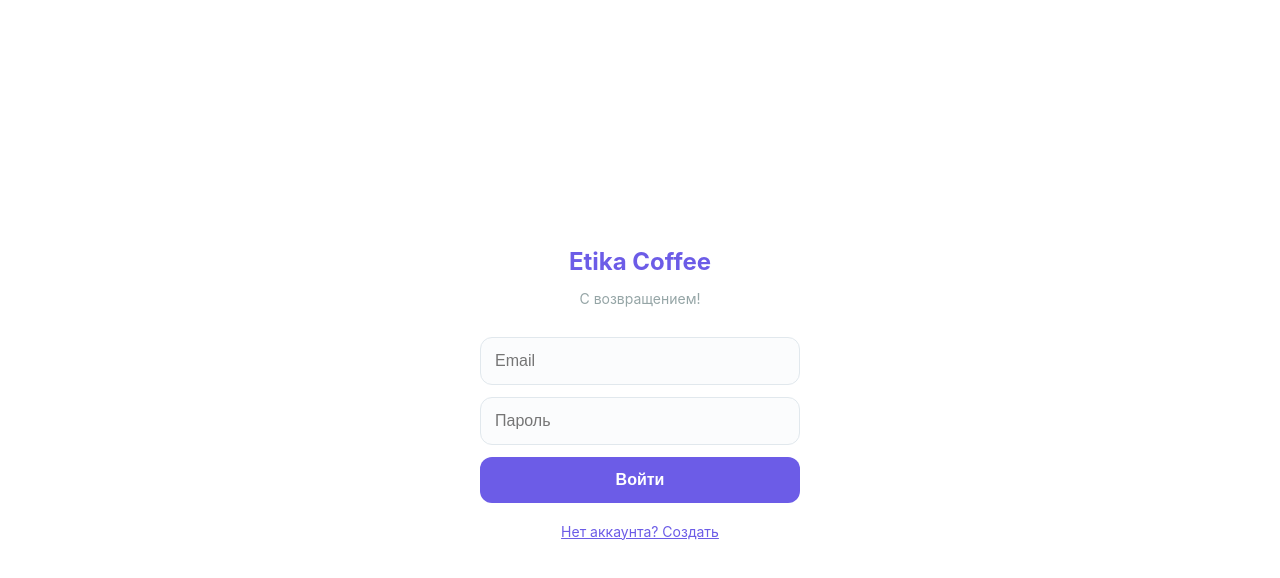
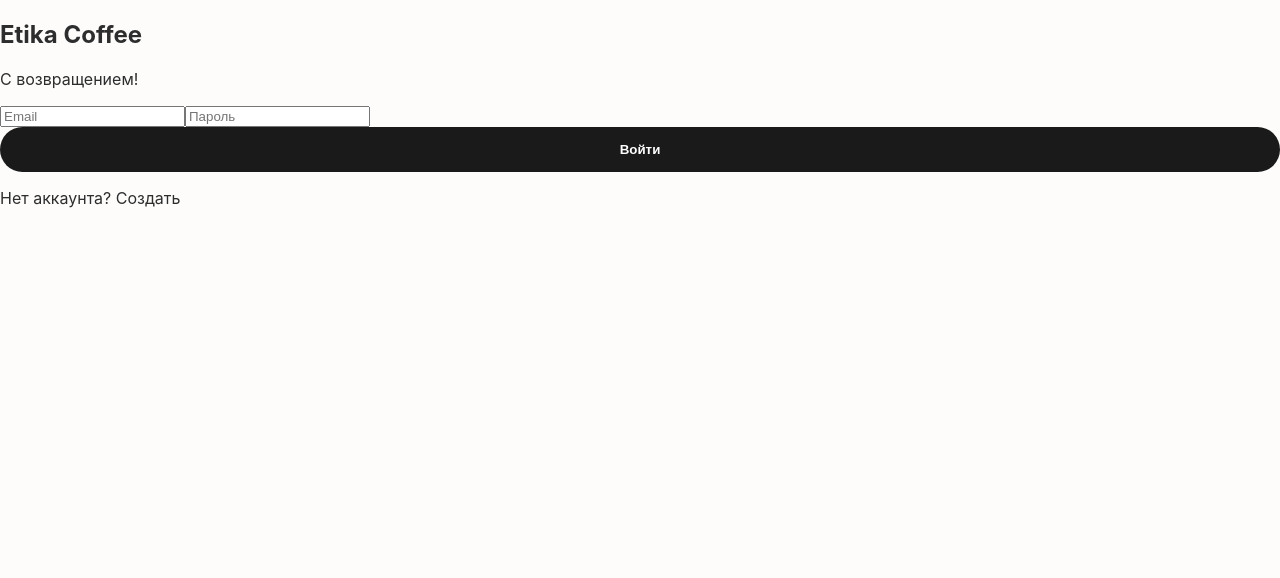
Before and after one commit to zubrz-nick/Kursach, a React (Create React App) app in the folder frontend-client/: page / in a window 1280 px wide. Shown: the top 578 px of the page. Built offline with nearby package versions, Linux system fonts and the light colour scheme.

Commit message:
Update App.css

```diff
--- a/frontend-client/src/App.css
+++ b/frontend-client/src/App.css
@@ -1,133 +1,13 @@
-/* --- БАЗОВЫЕ НАСТРОЙКИ --- */
-:root {
-  --accent: #6c5ce7; /* Фиолетовый акцент */
-  --bg: #f4f6f8;    /* Очень светлый серый фон */
-  --text-main: #2d3436;
-  --text-sub: #95a5a6;
-  --white: #ffffff;
-  --radius-card: 16px;
-  --shadow: 0 2px 12px rgba(0,0,0,0.04);
-}
+:root { --primary: #1a1a1a; --accent: #d4a373; --bg: #fdfcfb; --text: #2d2d2d; }
+body { background: var(--bg); font-family: 'Inter', sans-serif; color: var(--text); margin: 0; }
+.fade-in { animation: fadeIn 0.4s ease; }
+@keyframes fadeIn { from { opacity: 0; transform: translateY(10px); } to { opacity: 1; transform: translateY(0); } }
 
-* { box-sizing: border-box; }
-
-body {
-  margin: 0;
-  background-color: var(--bg);
-  font-family: -apple-system, BlinkMacSystemFont, 'Segoe UI', Roboto, Helvetica, Arial, sans-serif;
-  color: var(--text-main);
-  -webkit-font-smoothing: antialiased;
-}
-
-.paradise-app {
-  max-width: 500px; /* Ограничиваем ширину для мобильного вида на ПК */
-  margin: 0 auto;   /* Центрируем */
-  background: var(--bg);
-  min-height: 100vh;
-  padding-bottom: 90px; /* Отступ для нижней навигации */
-  position: relative;
-}
-
-.page { padding: 20px; }
-
-h2 { font-size: 20px; font-weight: 700; margin: 0 0 20px 0; }
-h3 { font-size: 16px; margin: 0 0 15px 0; color: var(--text-main); }
-
-/* --- АВТОРИЗАЦИЯ (Login/Register) --- */
-.login-page {
-  display: flex; justify-content: center; align-items: center;
-  min-height: 100vh; background: var(--white); padding: 20px;
-}
-.login-card { text-align: center; width: 100%; max-width: 320px; }
-.login-card h2 { font-size: 24px; color: var(--accent); margin-bottom: 10px; }
-.subtitle { color: var(--text-sub); margin-bottom: 30px; font-size: 14px; }
-.login-card input {
-  width: 100%; padding: 14px; margin-bottom: 12px;
-  border: 1px solid #e1e8ed; border-radius: 12px;
-  background: #fbfcfd; font-size: 16px; transition: 0.2s;
-}
-.login-card input:focus { border-color: var(--accent); outline: none; background: var(--white); }
-.btn-main {
-  width: 100%; background: var(--accent); color: var(--white);
-  border: none; padding: 14px; border-radius: 12px;
-  font-weight: 600; font-size: 16px; cursor: pointer; transition: 0.2s;
-}
-.btn-main:hover { opacity: 0.9; transform: translateY(-1px); }
-.toggle-auth { margin-top: 20px; color: var(--accent); cursor: pointer; font-size: 14px; text-decoration: underline; }
-
-/* --- КОМПОНЕНТ ПРОФИЛЯ (Исправляем дизайн) --- */
-.user-header {
-  display: flex; justify-content: space-between; align-items: center;
-  margin-bottom: 30px; padding-bottom: 15px; border-bottom: 1px solid #e1e8ed;
-}
-.user-name { font-size: 18px; font-weight: 600; }
-.btn-logout {
-  background: #fff0f0; color: #e74c3c; border: none;
-  padding: 8px 16px; border-radius: 20px;
-  font-size: 13px; font-weight: 600; cursor: pointer; transition: 0.2s;
-}
-.btn-logout:hover { background: #ffe0e0; }
-
-/* --- ИСТОРІЯ ЗАКАЗОВ (Минимализм) --- */
-.order-history { display: flex; flex-direction: column; gap: 12px; }
-.order-item {
-  background: var(--white); padding: 16px; border-radius: var(--radius-card);
-  box-shadow: var(--shadow); display: flex; justify-content: space-between; align-items: center;
-}
-.order-main-info { flex: 1; display: flex; flex-direction: column; gap: 6px; }
-.order-meta { display: flex; gap: 10px; align-items: center; font-size: 12px; color: var(--text-sub); }
-.order-total { font-size: 14px; font-weight: 700; color: var(--accent); background: #f0eeff; padding: 2px 6px; border-radius: 6px; }
-.order-number { background: #f1f2f6; padding: 2px 5px; border-radius: 4px; color: #7f8c8d; }
-.order-text { font-size: 15px; line-height: 1.4; color: var(--text-main); }
-
-.order-status-side { display: flex; align-items: center; gap: 6px; margin-left: 15px; }
-.status-dot { width: 8px; height: 8px; background: #ffeaa7; border-radius: 50%; } /* Ожидание */
-.dot-ready { background: #00b894; box-shadow: 0 0 6px #55efc4; } /* Готов/Выдан */
-.status-text { font-size: 11px; font-weight: 700; text-transform: uppercase; color: var(--text-sub); letter-spacing: 0.5px; }
-
-/* --- КОРЗИНА И МЕНЮ --- */
-.product-grid { display: flex; flex-direction: column; gap: 12px; }
-.product-card {
-  background: var(--white); padding: 16px; border-radius: var(--radius-card);
-  display: flex; align-items: center; justify-content: space-between; box-shadow: var(--shadow);
-}
-.product-info { flex-grow: 1; margin: 0 15px; }
-.product-info h3 { margin: 0 0 4px 0; font-size: 16px; }
-.product-info p { margin: 0; color: var(--accent); font-weight: 700; font-size: 15px; }
-.btn-add {
-  background: #f0eeff; color: var(--accent); border: none;
-  width: 36px; height: 36px; border-radius: 12px; font-size: 20px; font-weight: 600; cursor: pointer; transition: 0.2s;
-}
-.btn-add:hover { background: #e0dfff; }
-
-.cart-panel {
-  position: fixed; bottom: 85px; left: 50%; transform: translateX(-50%);
-  width: calc(100% - 40px); max-width: 460px;
-  background: var(--white); padding: 18px; border-radius: 20px;
-  box-shadow: 0 -5px 25px rgba(0,0,0,0.08); z-index: 10;
-}
-.cart-header { display: flex; justify-content: space-between; align-items: center; margin-bottom: 12px; }
-.cart-header h3 { margin: 0; }
-.cart-count { background: var(--accent); color: white; border-radius: 20px; padding: 2px 8px; font-size: 12px; }
-.cart-items { max-height: 90px; overflow-y: auto; margin-bottom: 15px; padding-right: 5px; }
-.cart-item { display: flex; justify-content: space-between; padding: 6px 0; border-bottom: 1px solid #f1f2f6; font-size: 14px; }
-.cart-item button { background: none; border: none; color: #e74c3c; cursor: pointer; font-size: 16px; padding: 0 5px; }
-
-/* --- НИЖНЯЯ НАВИГАЦИЯ --- */
-.bottom-nav {
-  position: fixed; bottom: 0; left: 50%; transform: translateX(-50%);
-  width: 100%; max-width: 500px;
-  background: rgba(255, 255, 255, 0.95);
-  backdrop-filter: blur(10px); /* Эффект размытия как в iOS */
-  display: flex; justify-content: space-around; padding: 16px 0;
-  border-top: 1px solid #e1e8ed; box-shadow: 0 -2px 10px rgba(0,0,0,0.03); z-index: 5;
-}
-.nav-item {
-  text-decoration: none; color: var(--text-sub);
-  font-weight: 600; font-size: 14px; display: flex; flex-direction: column; align-items: center; gap: 4px;
-}
-.nav-item.active { color: var(--accent); } /* Класс для активной ссылки */
-
-/* --- АНИМАЦИИ --- */
-.fade-in { animation: fadeIn 0.4s ease-out; }
-@keyframes fadeIn { from { opacity: 0; transform: translateY(8px); } to { opacity: 1; transform: translateY(0); } }
+.product-card { background: white; border-radius: 20px; padding: 20px; box-shadow: 0 10px 30px rgba(0,0,0,0.03); border: 1px solid #f0f0f0; transition: 0.3s; }
+.btn-main { background: var(--primary); color: white; border: none; padding: 15px 30px; border-radius: 50px; font-weight: 600; cursor: pointer; width: 100%; }
+.loyalty-card { background: var(--primary); color: white; border-radius: 20px; padding: 20px; margin-bottom: 25px; }
+.progress-bar { background: rgba(255,255,255,0.1); height: 8px; border-radius: 10px; margin: 15px 0; overflow: hidden; }
+.progress-fill { background: var(--accent); height: 100%; transition: 1s; }
+.bottom-nav { position: fixed; bottom: 0; width: 100%; background: white; display: flex; justify-content: space-around; padding: 15px 0; border-top: 1px solid #eee; }
+.nav-item { text-decoration: none; color: #999; font-size: 12px; display: flex; flex-direction: column; align-items: center; }
+.nav-item.active { color: var(--primary); font-weight: bold; }
```
